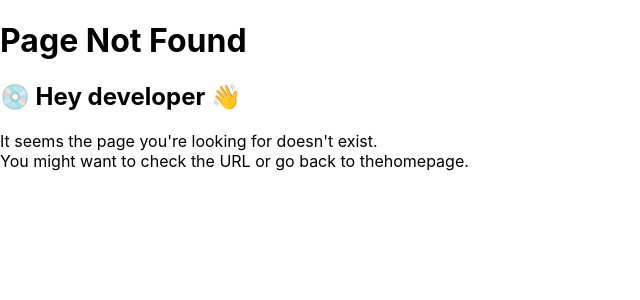
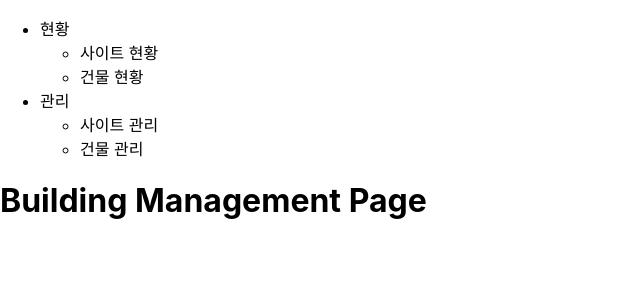
Before and after one commit to mizzyjo/react-study-hems, a React (Create React App) app: page /buildingmgmt in a window 1280 px wide. Before the commit this address had no page. Shown: the top 300 px of the page, without its empty margins (0-640 px from the left). Built offline with nearby package versions, Linux system fonts and the light colour scheme.

Commit message:
feat: 건물 현황 및 관리 페이지 추가

```diff
--- a/src/components/common/LNB.jsx
+++ b/src/components/common/LNB.jsx
@@ -7,12 +7,14 @@ export const LNB = props => (
                 현황
                 <ul>
                     <li>사이트 현황</li>
+                    <li>건물 현황</li>
                 </ul>
             </li>
             <li>
                 관리
                 <ul>
                     <li>사이트 관리</li>
+                    <li>건물 관리</li>
                 </ul>
             </li>
         </ul>
--- /dev/null
+++ b/src/pages/management/BuildingMgmt.jsx
@@ -0,0 +1,9 @@
+import React from 'react'
+
+export default function BuildingMgmt() {
+    return (
+        <div>
+            <h1>Building Management Page</h1>
+        </div>
+    )
+}
--- /dev/null
+++ b/src/pages/status/BuildingStatus.jsx
@@ -0,0 +1,9 @@
+import React from 'react'
+
+export default function BuildingStatus() {
+    return (
+        <div>
+            <h1>Building Status Page</h1>
+        </div>
+    )
+}
```
Also changed, not shown: src/index.js (+10 -0 lines).
